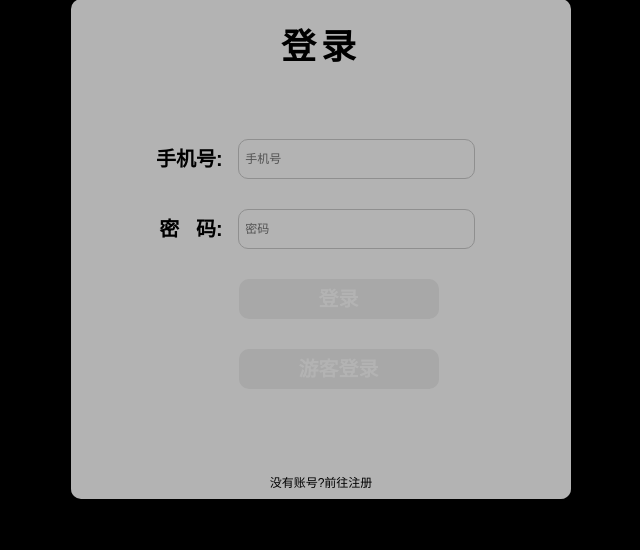
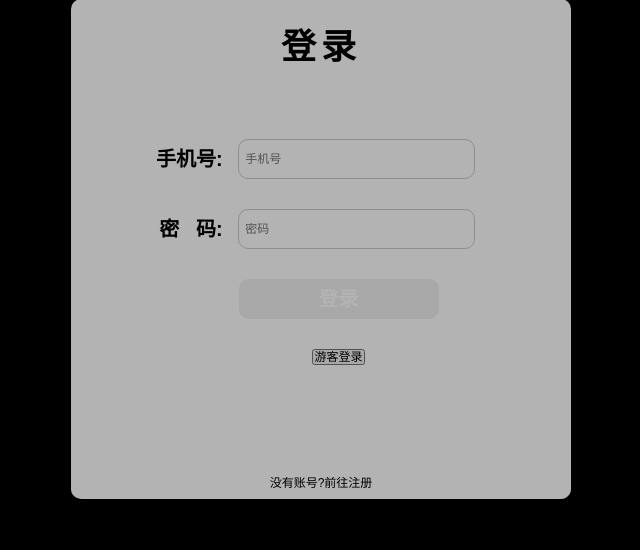
Before and after one commit to WHU-gentle/Mirror, a Django app: page /login/ in a window 1280 px wide. Shown: the part 151-701 px from the top of the page, without its empty margins (319-959 px from the left). Run offline with Django 3.2, Linux system fonts and the light colour scheme.

Commit message:
Update login.html

```diff
--- a/Face/templates/Face/login.html
+++ b/Face/templates/Face/login.html
@@ -157,7 +157,7 @@
 
 			</div>
 			<div class="col-xs-12 login_btn_div">
-				<input type="submit" class="sub_btn" value="游客登录" id="login" />
+				<a href="home.html"><button type="submit" class="sub_btn" id="visit_login">游客登录</button></a>
 
 			</div>
 		</div>
```
